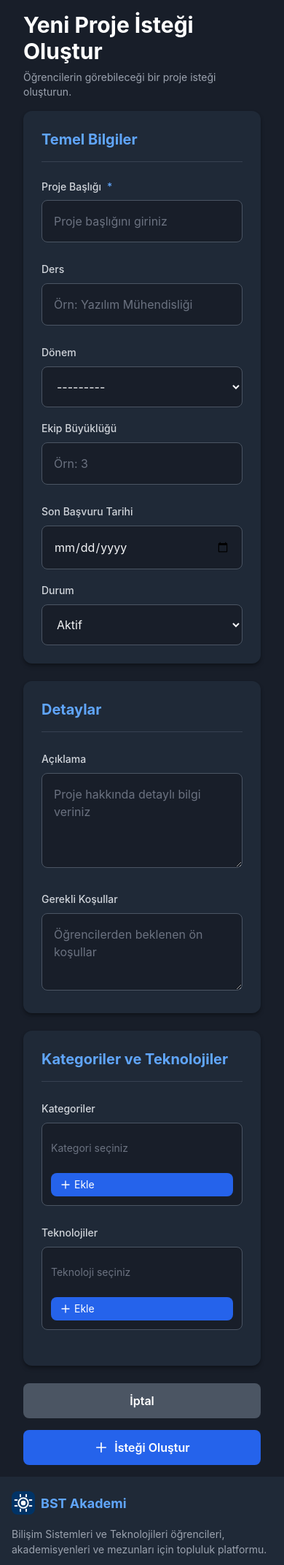
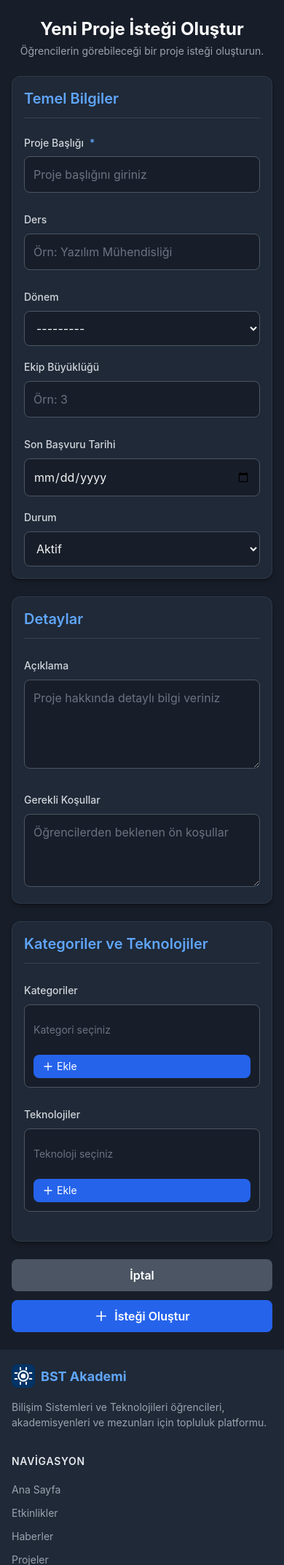
Before and after one commit to aziz-mevlana/bst-portal, a Django app: page /projects/requests/create/ in a window 390 px wide. Shown: the part 64-2208 px from the top of the page at 73% size. Run offline with Django 5.2, Linux system fonts and the light colour scheme; the visitor is signed in with stand-in values (Sample User, id 1); data that the repository does not hold is empty; some libraries are stand-ins or nearby versions.

Commit message:
uyan oguz uyan - mobile template update

```diff
--- a/dashboard/urls.py
+++ b/dashboard/urls.py
@@ -8,4 +8,5 @@ urlpatterns = [
     path('requests/', views.dashboard_requests, name='requests'),
     path('students/', views.dashboard_students, name='students'),
     path('projects/', views.dashboard_projects, name='projects'),
+    path('alumni/', views.dashboard_alumni, name='alumni'),
 ]
--- a/projects/forms.py
+++ b/projects/forms.py
@@ -19,14 +19,14 @@ class RequestForm(forms.ModelForm):
             'status': 'Durum',
         }
         widgets = {
-            'title': forms.TextInput(attrs={'class': 'project-form-input w-full p-4 bg-[#181e29] border border-gray-600 rounded-lg text-white placeholder-gray-500 focus:ring-2 focus:ring-blue-500 focus:border-blue-500 focus:outline-none transition-all', 'placeholder': 'Proje başlığını giriniz'}),
-            'course': forms.TextInput(attrs={'class': 'project-form-input w-full p-4 bg-[#181e29] border border-gray-600 rounded-lg text-white placeholder-gray-500 focus:ring-2 focus:ring-blue-500 focus:border-blue-500 focus:outline-none transition-all', 'placeholder': 'Örn: Yazılım Mühendisliği'}),
-            'description': forms.Textarea(attrs={'rows': 4, 'class': 'project-form-input w-full p-4 bg-[#181e29] border border-gray-600 rounded-lg text-white placeholder-gray-500 focus:ring-2 focus:ring-blue-500 focus:border-blue-500 focus:outline-none transition-all resize-none', 'placeholder': 'Proje hakkında detaylı bilgi veriniz'}),
-            'requirements': forms.Textarea(attrs={'rows': 3, 'class': 'project-form-input w-full p-4 bg-[#181e29] border border-gray-600 rounded-lg text-white placeholder-gray-500 focus:ring-2 focus:ring-blue-500 focus:border-blue-500 focus:outline-none transition-all resize-none', 'placeholder': 'Öğrencilerden beklenen ön koşullar'}),
-            'semester': forms.Select(attrs={'class': 'project-form-input w-full p-4 bg-[#181e29] border border-gray-600 rounded-lg text-white focus:ring-2 focus:ring-blue-500 focus:border-blue-500 focus:outline-none transition-all'}),
-            'deadline': forms.DateInput(attrs={'type': 'date', 'class': 'project-form-input w-full p-4 bg-[#181e29] border border-gray-600 rounded-lg text-white focus:ring-2 focus:ring-blue-500 focus:border-blue-500 focus:outline-none transition-all'}),
-            'team_size': forms.NumberInput(attrs={'class': 'project-form-input w-full p-4 bg-[#181e29] border border-gray-600 rounded-lg text-white placeholder-gray-500 focus:ring-2 focus:ring-blue-500 focus:border-blue-500 focus:outline-none transition-all', 'placeholder': 'Örn: 3', 'min': '1', 'max': '10'}),
-            'status': forms.Select(attrs={'class': 'project-form-input w-full p-4 bg-[#181e29] border border-gray-600 rounded-lg text-white focus:ring-2 focus:ring-blue-500 focus:border-blue-500 focus:outline-none transition-all'}),
+            'title': forms.TextInput(attrs={'class': 'project-form-input w-full p-3 sm:p-4 bg-[#181e29] border border-gray-600 rounded-lg sm:rounded-xl text-white placeholder-gray-500 focus:ring-2 focus:ring-blue-500 focus:border-blue-500 focus:outline-none transition-all', 'placeholder': 'Proje başlığını giriniz'}),
+            'course': forms.TextInput(attrs={'class': 'project-form-input w-full p-3 sm:p-4 bg-[#181e29] border border-gray-600 rounded-lg sm:rounded-xl text-white placeholder-gray-500 focus:ring-2 focus:ring-blue-500 focus:border-blue-500 focus:outline-none transition-all', 'placeholder': 'Örn: Yazılım Mühendisliği'}),
+            'description': forms.Textarea(attrs={'rows': 4, 'class': 'project-form-input w-full p-3 sm:p-4 bg-[#181e29] border border-gray-600 rounded-lg sm:rounded-xl text-white placeholder-gray-500 focus:ring-2 focus:ring-blue-500 focus:border-blue-500 focus:outline-none transition-all resize-none', 'placeholder': 'Proje hakkında detaylı bilgi veriniz'}),
+            'requirements': forms.Textarea(attrs={'rows': 3, 'class': 'project-form-input w-full p-3 sm:p-4 bg-[#181e29] border border-gray-600 rounded-lg sm:rounded-xl text-white placeholder-gray-500 focus:ring-2 focus:ring-blue-500 focus:border-blue-500 focus:outline-none transition-all resize-none', 'placeholder': 'Öğrencilerden beklenen ön koşullar'}),
+            'semester': forms.Select(attrs={'class': 'project-form-input w-full p-3 sm:p-4 bg-[#181e29] border border-gray-600 rounded-lg sm:rounded-xl text-white focus:ring-2 focus:ring-blue-500 focus:border-blue-500 focus:outline-none transition-all'}),
+            'deadline': forms.DateInput(attrs={'type': 'date', 'class': 'project-form-input w-full p-3 sm:p-4 bg-[#181e29] border border-gray-600 rounded-lg sm:rounded-xl text-white focus:ring-2 focus:ring-blue-500 focus:border-blue-500 focus:outline-none transition-all'}),
+            'team_size': forms.NumberInput(attrs={'class': 'project-form-input w-full p-3 sm:p-4 bg-[#181e29] border border-gray-600 rounded-lg sm:rounded-xl text-white placeholder-gray-500 focus:ring-2 focus:ring-blue-500 focus:border-blue-500 focus:outline-none transition-all', 'placeholder': 'Örn: 3', 'min': '1', 'max': '10'}),
+            'status': forms.Select(attrs={'class': 'project-form-input w-full p-3 sm:p-4 bg-[#181e29] border border-gray-600 rounded-lg sm:rounded-xl text-white focus:ring-2 focus:ring-blue-500 focus:border-blue-500 focus:outline-none transition-all'}),
         }
 
     def __init__(self, *args, **kwargs):
--- a/templates/dashboard/base.html
+++ b/templates/dashboard/base.html
@@ -149,8 +149,12 @@
         Proje İstekleri
       </a>
       <a href="{% url 'dashboard:students' %}" class="nav-link flex items-center gap-3 px-4 py-2 mx-2 rounded-lg hover:bg-gray-700 transition {% if request.resolver_match.view_name == 'dashboard:students' %}active{% endif %}">
-        <svg class="w-5 h-5" fill="none" stroke="currentColor" viewBox="0 0 24 24"><path stroke-linecap="round" stroke-linejoin="round" stroke-width="2" d="M12 4.354a4 4 0 110 5.292M15 21H3v-1a6 6 0 0112 0v1zm0 0h6v-1a6 6 0 00-9-5.197m13.5-9a2.5 2.5 0 11-5 0 2.5 2.5 0 015 0z"></path></svg>
+        <svg class="w-5 h-5" fill="none" stroke="currentColor" viewBox="0 0 24 24"><path stroke-linecap="round" stroke-linejoin="round" stroke-width="2" d="M15 19.128a9.38 9.38 0 002.625.372 9.337 9.337 0 004.121-.952 4.125 4.125 0 00-7.533-2.493M15 19.128v-.003c0-1.113-.285-2.16-.786-3.07M15 19.128v.106A12.318 12.318 0 018.624 21c-2.331 0-4.512-.645-6.374-1.766l-.001-.109a6.375 6.375 0 0111.964-3.07M12 6.375a3.375 3.375 0 11-6.75 0 3.375 3.375 0 016.75 0zm8.25 2.25a2.625 2.625 0 11-5.25 0 2.625 2.625 0 015.25 0z"></path></svg>
         Öğrenciler
+      </a>
+      <a href="{% url 'dashboard:alumni' %}" class="nav-link flex items-center gap-3 px-4 py-2 mx-2 rounded-lg hover:bg-gray-700 transition {% if request.resolver_match.view_name == 'dashboard:alumni' %}active{% endif %}">
+        <svg class="w-5 h-5" fill="none" stroke="currentColor" viewBox="0 0 24 24"><path stroke-linecap="round" stroke-linejoin="round" stroke-width="2" d="M12 14l9-5-9-5-9 5 9 5z"></path><path stroke-linecap="round" stroke-linejoin="round" stroke-width="2" d="M12 14l6.16-3.422a12.083 12.083 0 01.665 6.479A11.952 11.952 0 0012 20.055a11.952 11.952 0 00-6.824-2.998 12.078 12.078 0 01.665-6.479L12 14z"></path><path stroke-linecap="round" stroke-linejoin="round" stroke-width="2" d="M12 14l9-5-9-5-9 5 9 5zm0 0l6.16-3.422a12.083 12.083 0 01.665 6.479A11.952 11.952 0 0012 20.055a11.952 11.952 0 00-6.824-2.998 12.078 12.078 0 01.665-6.479L12 14zm-4 6v-7.5l4-2.222"></path></svg>
+        Mezunlar
       </a>
     </nav>
 
--- a/templates/events/event_list.html
+++ b/templates/events/event_list.html
@@ -81,7 +81,7 @@
                     <span class="flex items-center gap-1"><svg xmlns="http://www.w3.org/2000/svg" fill="none" viewBox="0 0 24 24" stroke-width="1.5" stroke="currentColor" class="w-4 h-4"><path stroke-linecap="round" stroke-linejoin="round" d="M15.75 6a3.75 3.75 0 11-7.5 0 3.75 3.75 0 017.5 0zM4.5 19.5a7.5 7.5 0 1115 0v.75A2.25 2.25 0 0117.25 22.5h-10.5A2.25 2.25 0 014.5 20.25V19.5z" /></svg>{{ event.created_by.get_full_name }}</span>
                 </span>
                 <span class="flex items-center gap-1">
-                    {{ event.start_date|date:"d.m.Y" }}
+                    <span class="dynamic-tag" style="--tag-bg: #d1d5db15; --tag-color: #d1d5db; --tag-border: #d1d5db30;">{{ event.start_date|date:"d.m.Y" }}</span>
                 </span>
             </div>
         </a>
--- a/templates/news/news_list.html
+++ b/templates/news/news_list.html
@@ -64,7 +64,7 @@
             <div>
                 <div class="flex items-center gap-2 mb-2">
                     <span class="dynamic-tag"
-                          style="--tag-bg: #6b728020; --tag-color: #6b7280; --tag-border: #6b728040;">
+                          style="--tag-bg: #d1d5db15; --tag-color: #d1d5db; --tag-border: #d1d5db30;">
                         {{ news.date|date:"d.m.Y" }}
                     </span>
                     {% if news.source %}
--- a/templates/projects/request_form.html
+++ b/templates/projects/request_form.html
@@ -33,30 +33,30 @@
 {% endblock %}
 
 {% block content %}
-<div class="min-h-screen px-4">
-    <div class="w-full max-w-3xl mx-auto px-4">
-        <div class="py-4">
-            <!-- Header -->
-            <div class="mb-4">
-                <h2 class="text-3xl font-bold text-white mb-2">
+<div class="min-h-screen px-3 sm:px-4 py-6 sm:py-8">
+    <div class="w-full max-w-4xl mx-auto px-1 sm:px-4">
+        <div class="mb-6 sm:mb-10 flex flex-col gap-4 sm:flex-row sm:items-center sm:justify-between">
+            <div class="text-center sm:text-left">
+                <h2 class="text-2xl sm:text-3xl font-bold text-white">
                     {% if form.instance.pk %}
                         Proje İsteğini Düzenle
                     {% else %}
                         Yeni Proje İsteği Oluştur
                     {% endif %}
                 </h2>
-                <p class="text-gray-400 text-sm">Öğrencilerin görebileceği bir proje isteği oluşturun.</p>
+                <p class="text-gray-400 text-sm mt-1">Öğrencilerin görebileceği bir proje isteği oluşturun.</p>
             </div>
+        </div>
 
-            <form method="post">
-                {% csrf_token %}
+        <form method="post" class="space-y-6 sm:space-y-8">
+            {% csrf_token %}
 
-                <!-- Temel Bilgiler -->
-                <div class="project-detail-item rounded-xl shadow-lg p-6 mb-6">
-                    <div class="border-b border-gray-700 pb-4 mb-6">
-                        <h3 class="text-xl font-bold text-blue-400">Temel Bilgiler</h3>
-                    </div>
-                    <div class="space-y-6">
+            <!-- Temel Bilgiler -->
+            <div class="project-detail-item rounded-xl sm:rounded-2xl shadow-2xl border border-gray-700/70 p-4 sm:p-6 lg:p-10">
+                <div class="border-b border-gray-700 pb-3 sm:pb-4 mb-6 sm:mb-8">
+                    <h3 class="text-xl sm:text-2xl font-semibold text-blue-400">Temel Bilgiler</h3>
+                </div>
+                <div class="space-y-6 sm:space-y-8">
                         <!-- Başlık -->
                         <div class="space-y-2">
                             <label for="id_title" class="text-sm font-medium text-gray-300 flex items-center gap-2">
@@ -78,7 +78,7 @@
                         </div>
 
                         <!-- Dönem ve Ekip Büyüklüğü -->
-                        <div class="grid grid-cols-1 sm:grid-cols-2 gap-4">
+                        <div class="grid gap-4 sm:gap-6 md:grid-cols-2">
                             <div class="space-y-2">
                                 <label for="id_semester" class="text-sm font-medium text-gray-300">Dönem</label>
                                 {% if form.semester.errors %}
@@ -96,7 +96,7 @@
                         </div>
 
                         <!-- Son Başvuru Tarihi ve Durum -->
-                        <div class="grid grid-cols-1 sm:grid-cols-2 gap-4">
+                        <div class="grid gap-4 sm:gap-6 md:grid-cols-2">
                             <div class="space-y-2">
                                 <label for="id_deadline" class="text-sm font-medium text-gray-300">Son Başvuru Tarihi</label>
                                 {% if form.deadline.errors %}
@@ -116,9 +116,9 @@
                 </div>
 
                 <!-- Detaylar -->
-                <div class="project-detail-item rounded-xl shadow-lg p-6 mb-6">
-                    <div class="border-b border-gray-700 pb-4 mb-6">
-                        <h3 class="text-xl font-bold text-blue-400">Detaylar</h3>
+                <div class="project-detail-item rounded-xl sm:rounded-2xl shadow-2xl border border-gray-700/70 p-4 sm:p-6 lg:p-10">
+                    <div class="border-b border-gray-700 pb-3 sm:pb-4 mb-6 sm:mb-8">
+                        <h3 class="text-xl sm:text-2xl font-semibold text-blue-400">Detaylar</h3>
                     </div>
                     <div class="space-y-6">
                         <!-- Açıklama -->
@@ -142,9 +142,9 @@
                 </div>
 
                 <!-- Kategoriler ve Teknolojiler -->
-                <div class="project-detail-item rounded-xl shadow-lg p-6 mb-6">
-                    <div class="border-b border-gray-700 pb-4 mb-6">
-                        <h3 class="text-xl font-bold text-blue-400">Kategoriler ve Teknolojiler</h3>
+                <div class="project-detail-item rounded-xl sm:rounded-2xl shadow-2xl border border-gray-700/70 p-4 sm:p-6 lg:p-10">
+                    <div class="border-b border-gray-700 pb-3 sm:pb-4 mb-6 sm:mb-8">
+                        <h3 class="text-xl sm:text-2xl font-semibold text-blue-400">Kategoriler ve Teknolojiler</h3>
                     </div>
                     <div class="space-y-6">
                         <!-- Kategoriler -->
@@ -185,11 +185,11 @@
                 </div>
 
                 <!-- Form Actions -->
-                <div class="flex flex-col sm:flex-row gap-4 justify-end mt-6">
-                    <a href="{% url 'dashboard:requests' %}" class="inline-flex items-center justify-center gap-2 px-6 py-3 bg-gray-600 hover:bg-gray-700 text-white rounded-lg font-semibold transition-colors">
+                <div class="flex flex-col gap-3 sm:flex-row sm:justify-end sm:items-center">
+                    <a href="{% url 'dashboard:requests' %}" class="inline-flex items-center justify-center gap-2 px-6 sm:px-10 py-2.5 sm:py-3 bg-gray-600 hover:bg-gray-700 text-white rounded-lg sm:rounded-xl font-semibold transition-colors">
                         İptal
                     </a>
-                    <button type="submit" class="inline-flex items-center justify-center gap-2 px-6 py-3 bg-blue-600 hover:bg-blue-700 text-white rounded-lg font-semibold transition-colors">
+                    <button type="submit" class="inline-flex items-center justify-center gap-2 px-6 sm:px-10 py-2.5 sm:py-3 bg-blue-600 hover:bg-blue-700 text-white rounded-lg sm:rounded-xl font-semibold transition-colors">
                         <svg xmlns="http://www.w3.org/2000/svg" fill="none" viewBox="0 0 24 24" stroke-width="2" stroke="currentColor" class="w-5 h-5">
                             <path stroke-linecap="round" stroke-linejoin="round" d="M12 4.5v15m7.5-7.5h-15" />
                         </svg>
```
Also changed, not shown: dashboard/views.py (+35 -0 lines), templates/dashboard/alumni.html (added, +107 -0 lines), templates/projects/project_form.html (+20 -19 lines).
